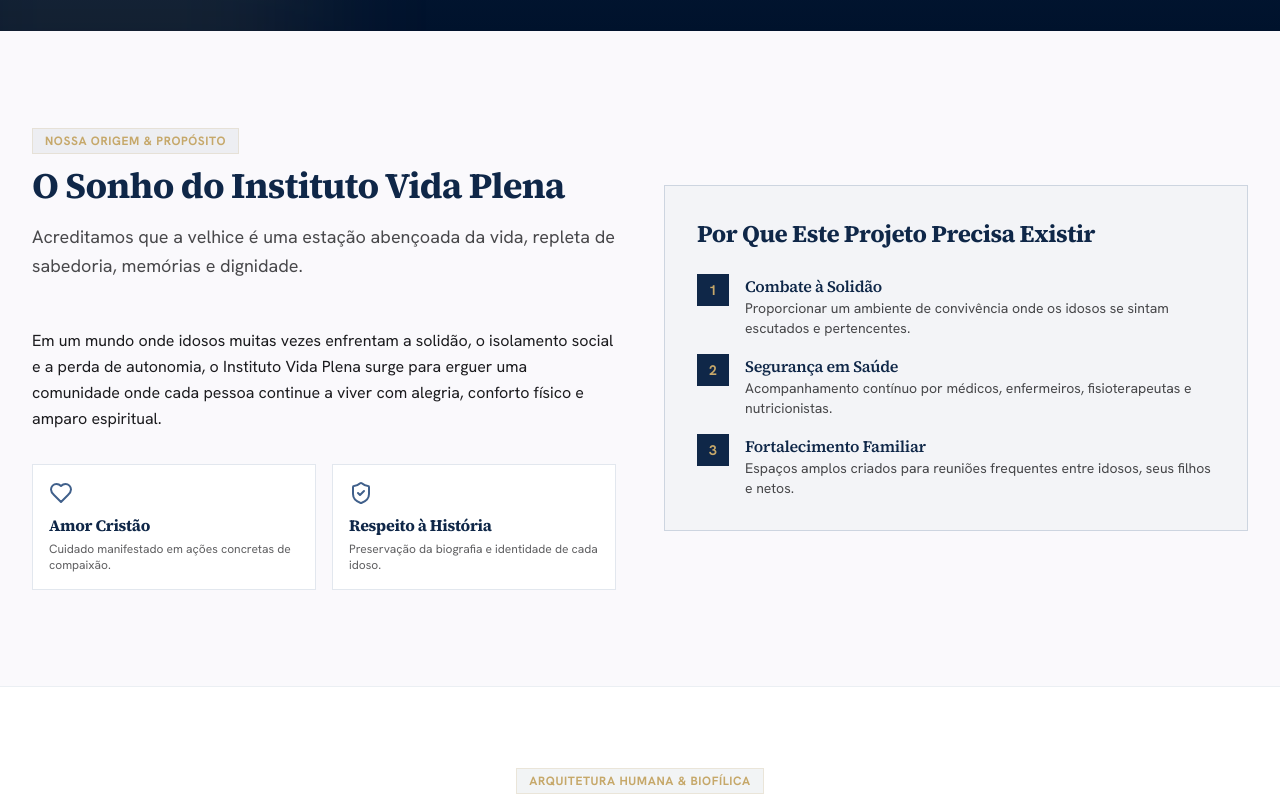
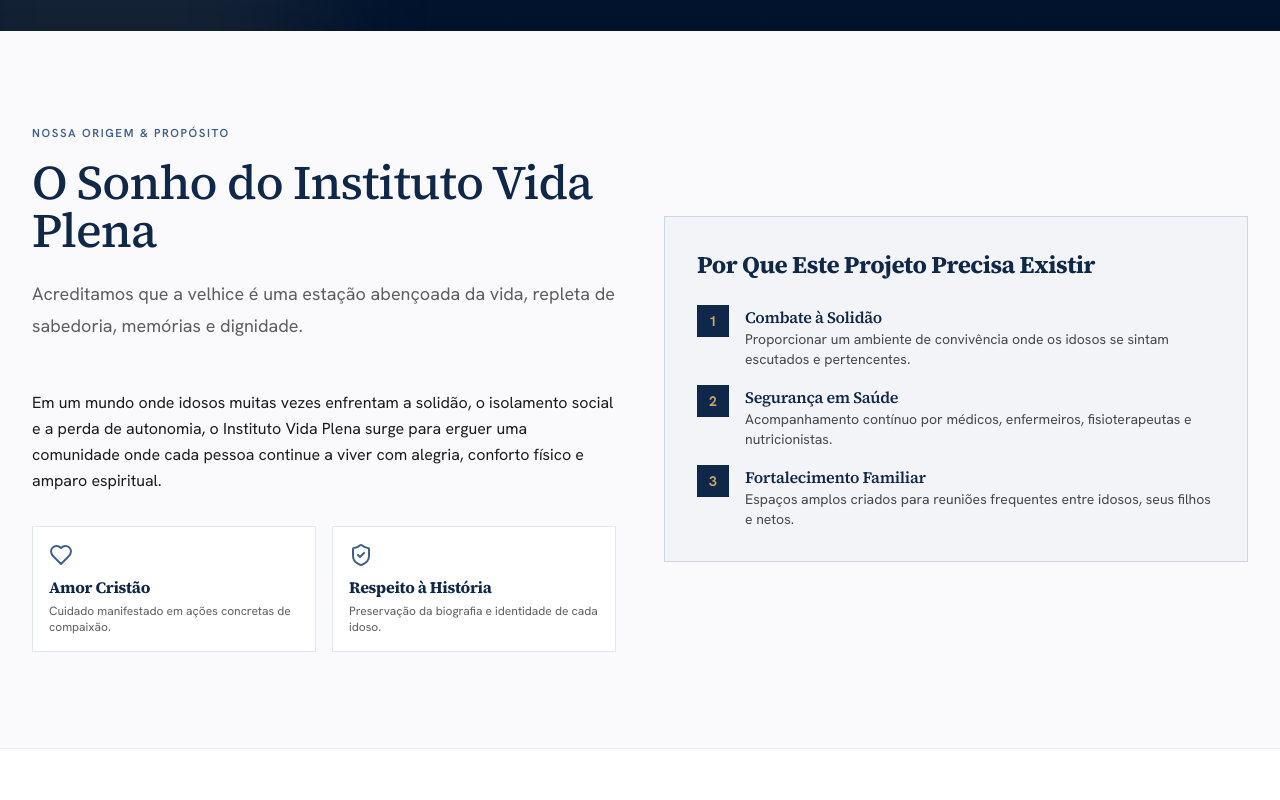
Before and after one commit to ediestudioficial-bot/INSTITUTO-VIDA-PLENA, a Next.js app: page / in a window 1280 px wide. Shown: the part 840-1640 px from the top of the page. Built offline with nearby package versions, Linux system fonts and the light colour scheme.

Commit message:
Adapta títulos internos à hierarquia editorial

```diff
--- a/src/components/SectionHeading.tsx
+++ b/src/components/SectionHeading.tsx
@@ -1,37 +1,8 @@
-import React from "react";
-
-interface SectionHeadingProps {
-  badge?: string;
-  title: string;
-  description?: string;
-  centered?: boolean;
-  className?: string;
+interface SectionHeadingProps { badge?: string; title: string; description?: string; centered?: boolean; className?: string; }
+export function SectionHeading({ badge, title, description, centered=false, className="" }: SectionHeadingProps) {
+  return <div className={`mb-12 ${centered ? "mx-auto max-w-3xl text-center" : "max-w-3xl"} ${className}`}>
+    {badge && <span className="editorial-label mb-5 block">{badge}</span>}
+    <h2 className="font-serif text-4xl font-medium leading-tight text-brand-deep md:text-5xl">{title}</h2>
+    {description && <p className="mt-6 text-lg leading-8 text-brand-charcoal/70">{description}</p>}
+  </div>;
 }
-
-export function SectionHeading({
-  badge,
-  title,
-  description,
-  centered = false,
-  className = "",
-}: SectionHeadingProps) {
-  return (
-    <div
-      className={`mb-12 ${centered ? "text-center max-w-3xl mx-auto" : "max-w-3xl"} ${className}`}
-    >
-      {badge && (
-        <span className="inline-block px-3 py-1 mb-3 text-xs font-bold tracking-wider text-brand-gold uppercase bg-brand-deep/5 rounded-full border border-brand-gold/20">
-          {badge}
-        </span>
-      )}
-      <h2 className="text-3xl md:text-4xl font-serif font-bold text-brand-deep leading-tight mb-4">
-        {title}
-      </h2>
-      {description && (
-        <p className="text-lg text-brand-charcoal/80 leading-relaxed font-sans">
-          {description}
-        </p>
-      )}
-    </div>
-  );
-}
```
